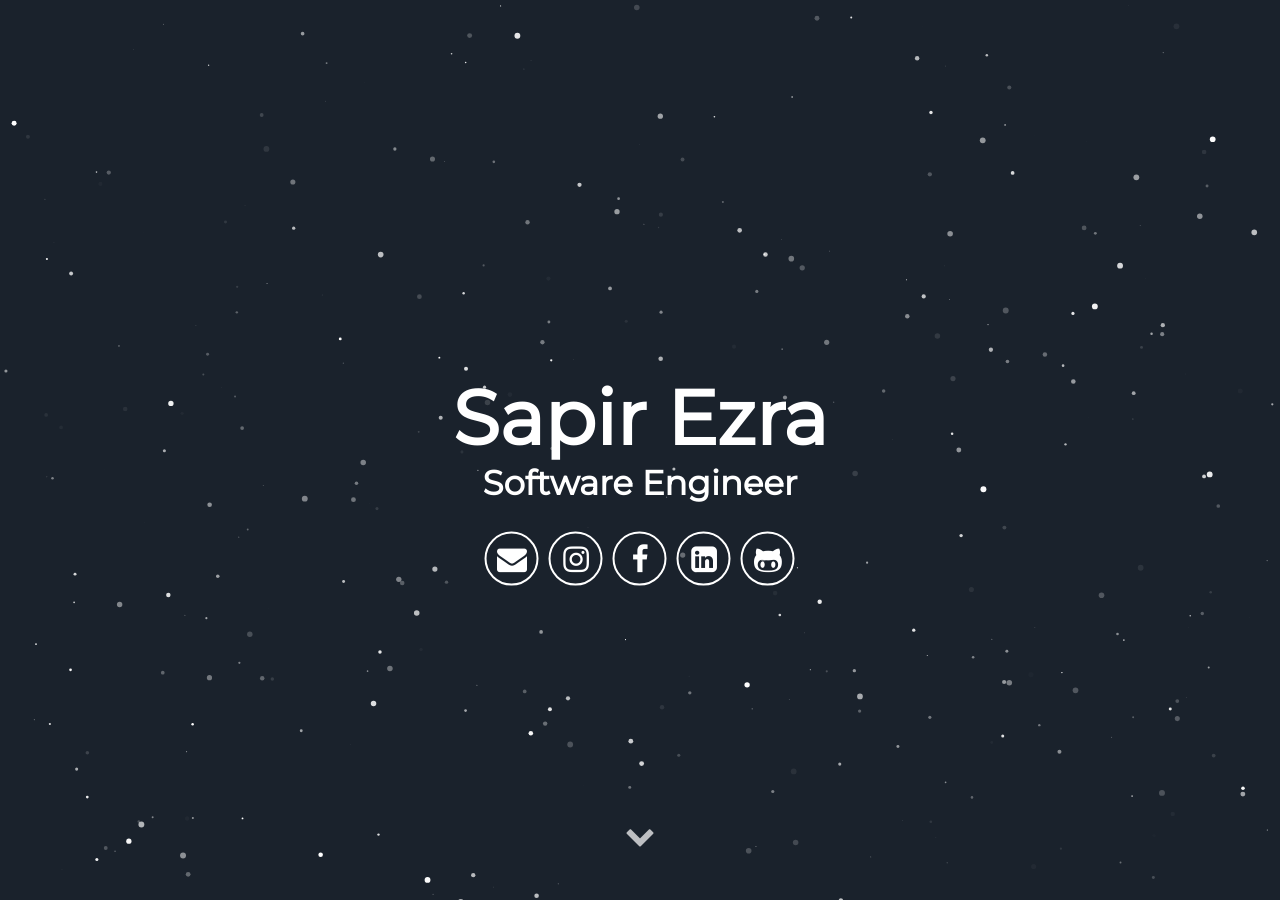
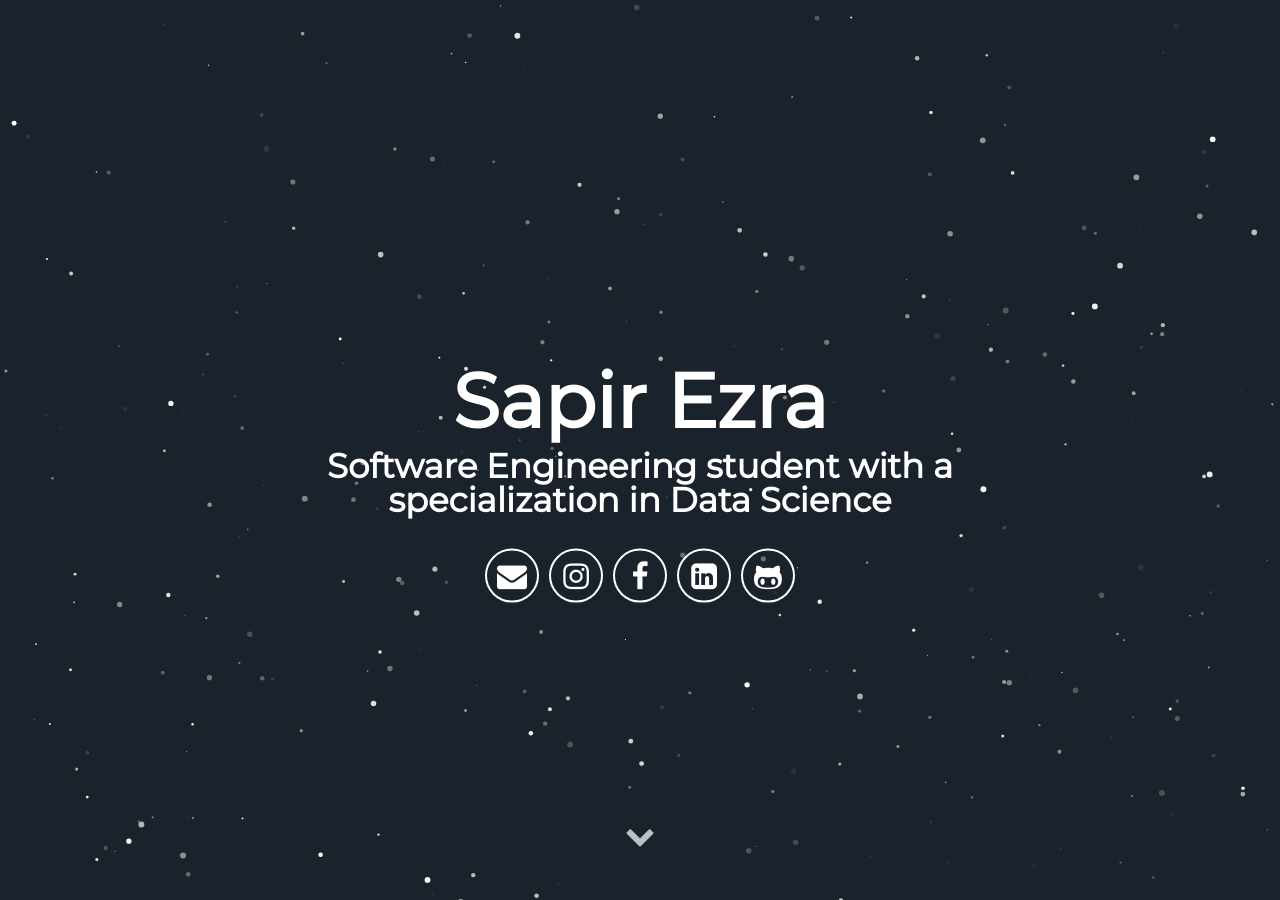
Before and after one commit to sapire/sapire.github.io, a Jekyll site: the page built from index.html, in a window 1280 px wide and 900 px high. Built offline with Jekyll 4.4.1, drawn with Linux system fonts in a browser that asks for light colours; some web fonts are replaced.

Commit message:
my update

```diff
--- a/_config.yml
+++ b/_config.yml
@@ -1,13 +1,13 @@
 # Site settings
-title: Mauricio Urraco
-description: Jekyll Theme Minimal Resume
+title: Sapir Ezra
+description: Software Engineering Student
 # baseurl: "" # the subpath of your site, e.g. /blog
 # url: "localhost:3000" # the base hostname & protocol for your site e.g. http://willianjusten.com.br
 
 # User settings
 username: Sapir Ezra
 user_description: I\'m a nomad Software Engineer, always searching for the next challenge; no task is too scary nor too difficult. Lately I have been immersed in the <b>crypto-world</b> working for Radix, a London based startup trying to create the next massive scalable DLT. I'm one of the two guys behind all the JS related stuff.
-user_title: Software Engineer
+user_title: Software Engineering student with a specialization in Data Science
 email: sapire88@gmail.com
 # twitter_username: lorem_ipsum
 # github_username:  sapire
```
Also changed, not shown: README.md.
